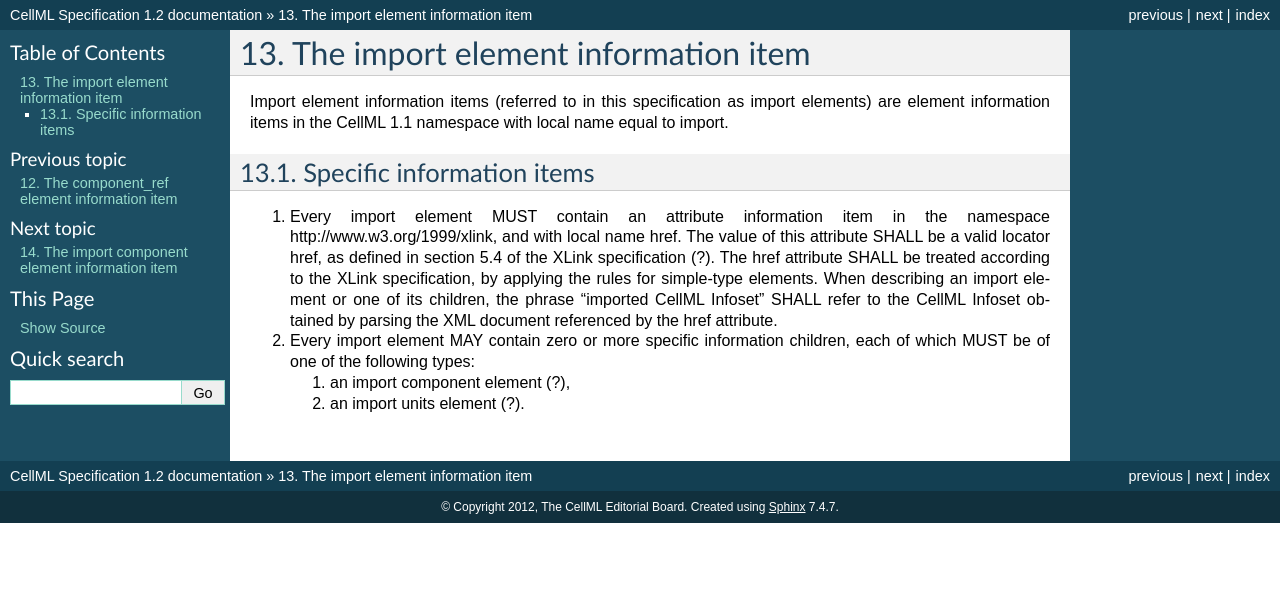
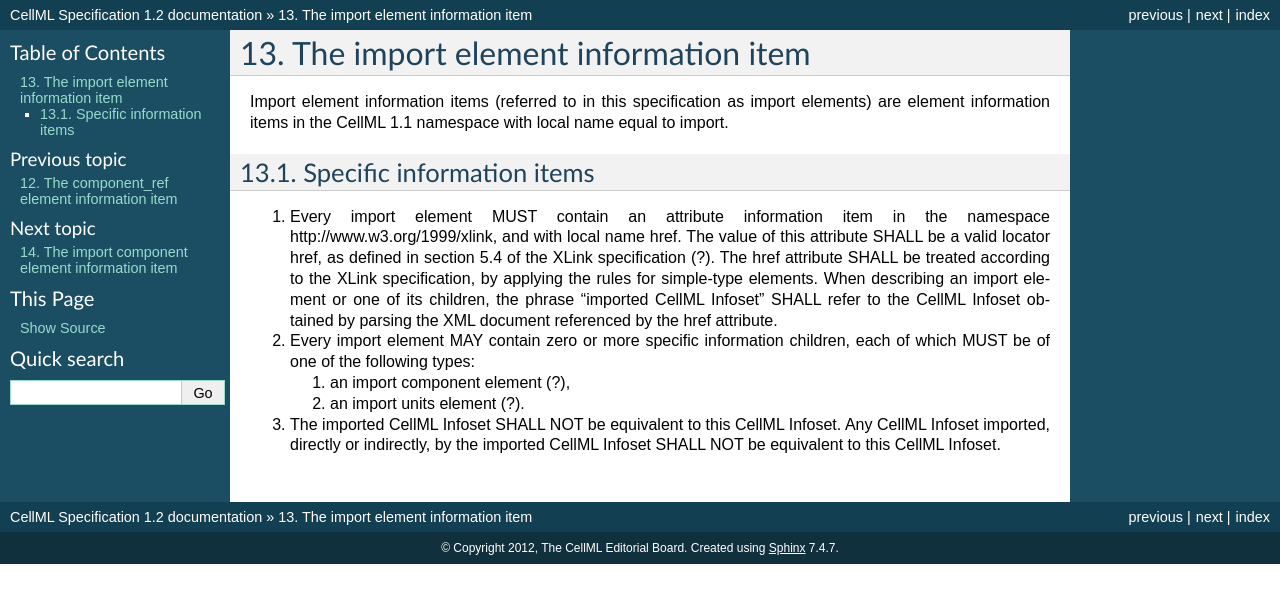
Before and after one commit to nickerso/cellml-spec-sphinx-test, a Sphinx documentation site: the page built from source/import-element-item.rst, in a window 1280 px wide. Shown: the top 603 px of the page. Built offline with Sphinx 7.4.7, drawn with Linux system fonts in a browser that asks for light colours.

Commit message:
Add a rule to prevent import cycles.

```diff
--- a/source/import-element-item.rst
+++ b/source/import-element-item.rst
@@ -24,3 +24,7 @@ Specific information items
    1. an import component element (?),
 
    2. an import units element (?).
+
+3. The imported CellML Infoset SHALL NOT be equivalent to this CellML
+   Infoset. Any CellML Infoset imported, directly or indirectly, by the
+   imported CellML Infoset SHALL NOT be equivalent to this CellML Infoset.
```
